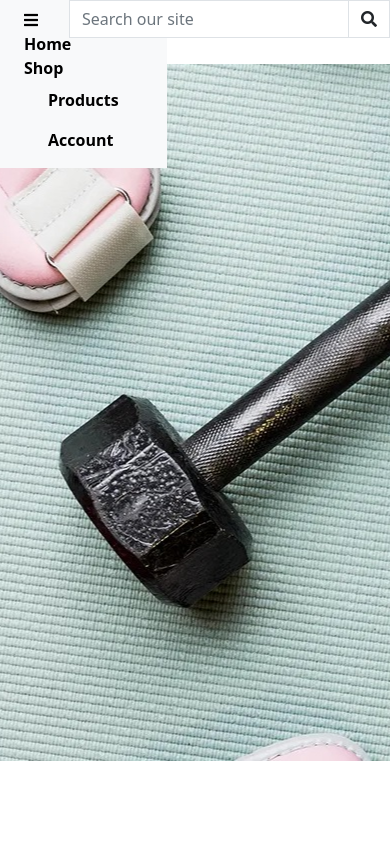
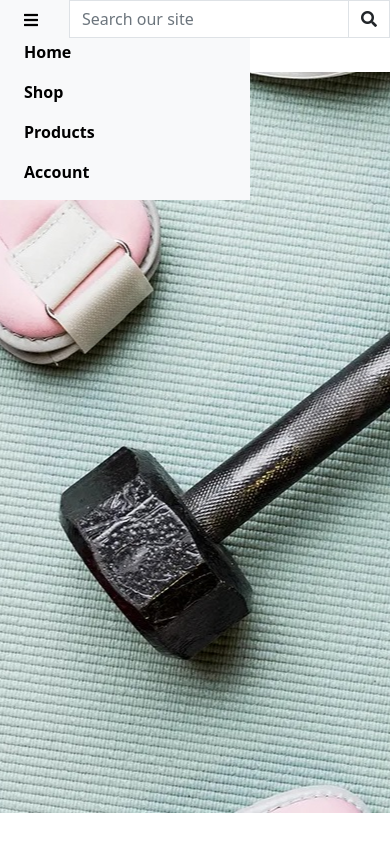
Before and after one commit to Code-Institute-Submissions/sgalway2086-MilestoneIV, a Django app: page / in a window 390 px wide, after a click that opens the changed part. Run offline with Django 3.2, Linux system fonts and the light colour scheme; some libraries are stand-ins or nearby versions.

Commit message:
fix mobile navbar layout

```diff
--- a/static/css/base.css
+++ b/static/css/base.css
@@ -72,6 +72,7 @@ header{
     #mobile-header{
         z-index: 5;
         background-color: white;
+        height: 40px;
     }
 
     #mobile-search{
@@ -79,4 +80,18 @@ header{
         right: 0px;
         top: 0px;
     }
+
+    #mobile-navbar{
+        width: 250px;
+    }
+
+    #homeDisplay{
+        height: calc(100vh - 40px);
+        margin-top: 40px;
+    }
+
+    .nav-option-mobile{
+        padding-top: 0.5rem;
+        padding-bottom: 0.5rem;
+    }
 }
--- a/templates/includes/mobilenavbar.html
+++ b/templates/includes/mobilenavbar.html
@@ -1,12 +1,16 @@
 <nav class="navbar text-black float-start   navbar navbar-light bg-light navbar-expand-lg static-top">
-  <div class="container">
-    <div class="navbar-header">
+  <div>
+    <div class="navbar-header container">
       <a type="button" class="text-black fw-bold text-decoration-none navbar-toggle collapsed" data-toggle="collapse" data-target="#mobile-navbar" aria-expanded="false" aria-controls="navbar" href="#"><i class="fas fa-bars"></i></a>
     </div>
     <div id="mobile-navbar" class="collapse navbar-collapse">
       <ul class="nav navbar-nav">
-        <li><a class="navbar-header fw-bold text-black text-decoration-none"  href = "{% url 'home' %}" >Home</a></li>
-        <li><a class="navbar-header fw-bold text-black text-decoration-none"  href = "{% url 'shop' %}" >Shop</a></li>
+        <li class ="nav-option-mobile">
+          <div class = "container"><a class="navbar-header fw-bold text-black text-decoration-none"  href = "{% url 'home' %}" >Home</a></div>
+        </li>
+        <li class ="nav-option-mobile">
+          <div class = "container"><a class="navbar-header fw-bold text-black text-decoration-none"  href = "{% url 'shop' %}" >Shop</a></div>
+        </li>
         <li>
         <nav class="navbar text-black">
           <div class="container">
```
